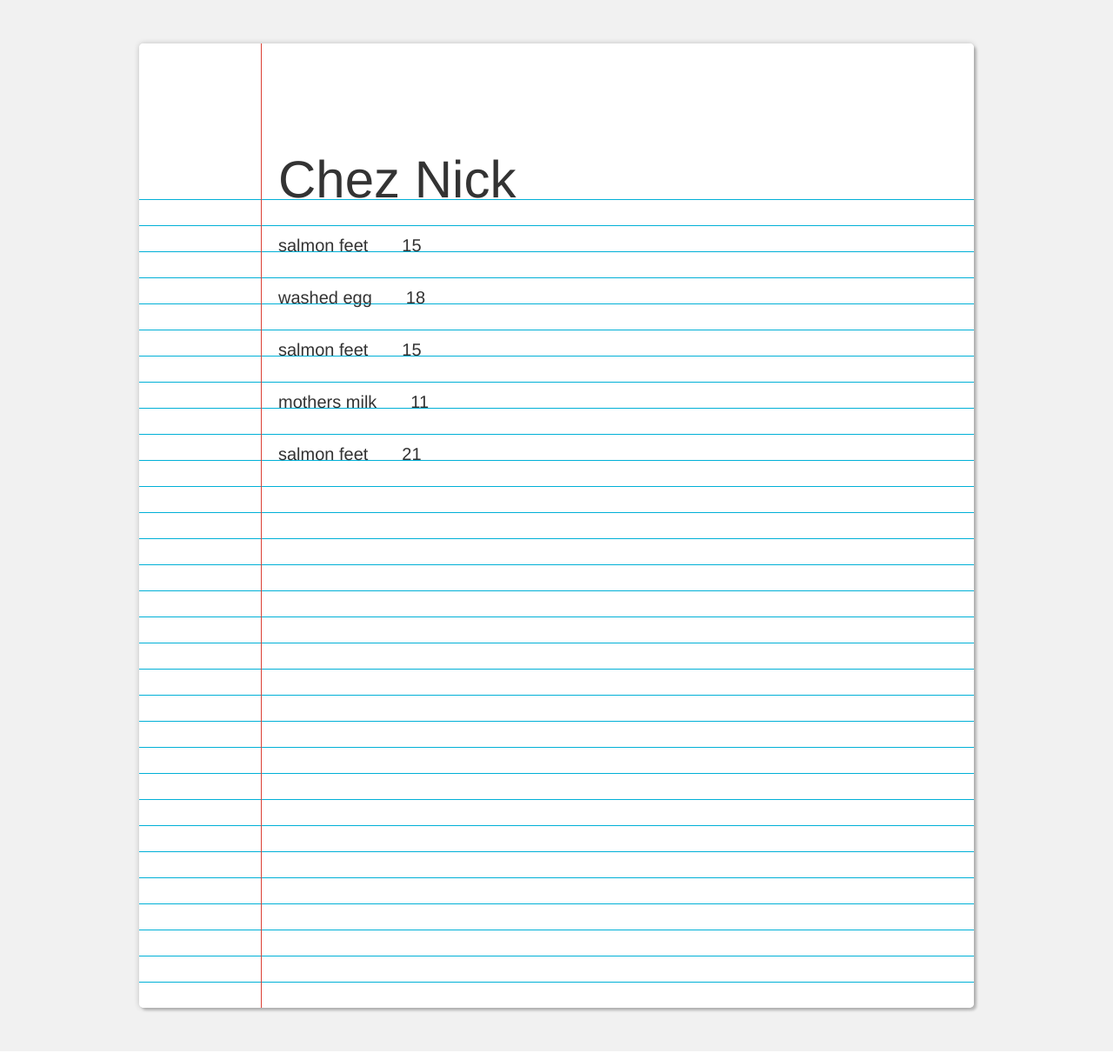
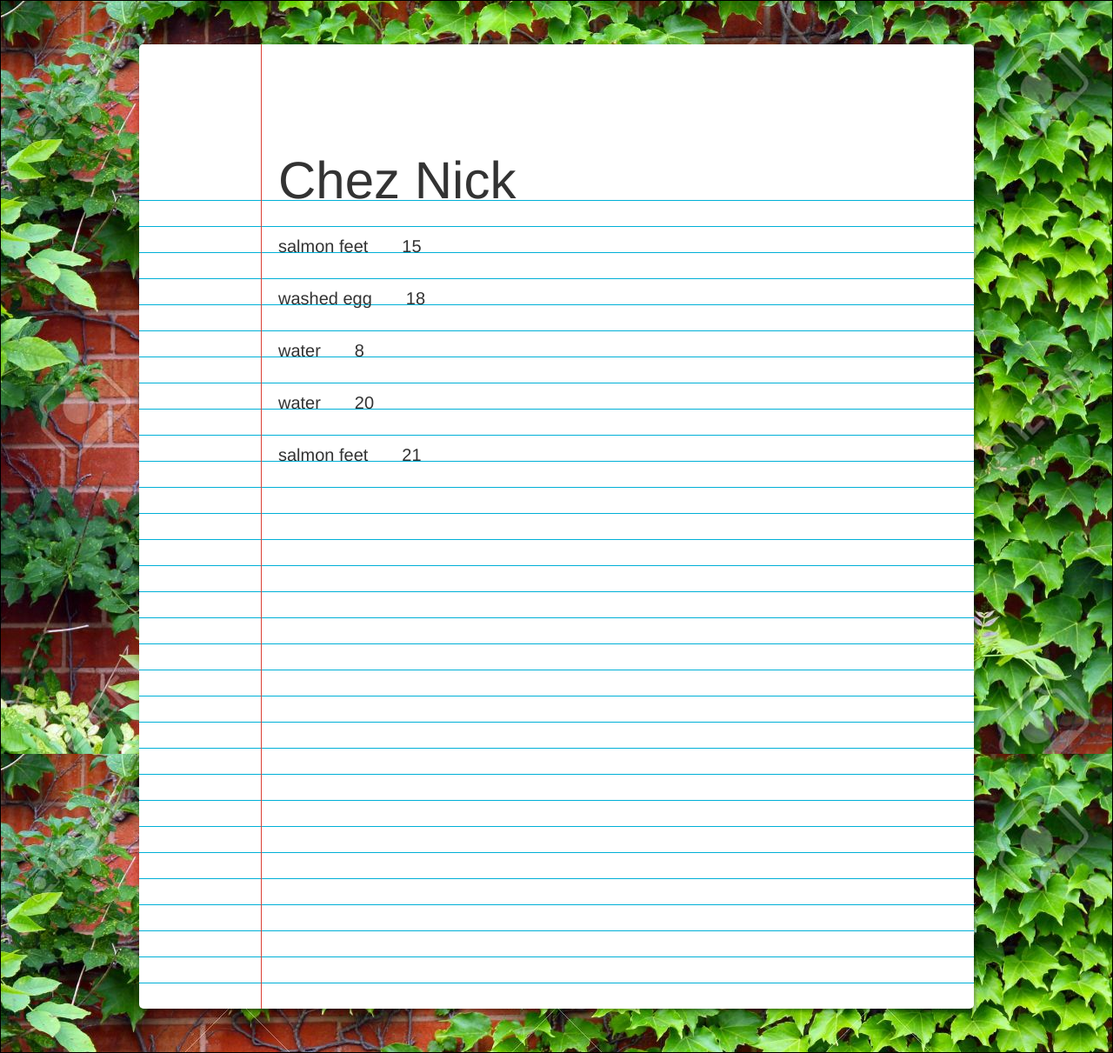
Before and after one commit to nickFurlotte/menu_gen, a Flask app: page / in a window 1280 px wide. Shown: the whole page at 87% size. Run offline with Flask 2, Linux system fonts and the light colour scheme; parts of the project's set-up code (start-up, migrations or seed data) failed here and were passed over; some libraries are stand-ins or nearby versions.

Commit message:
added brick wall

```diff
--- a/app.py
+++ b/app.py
@@ -15,13 +15,15 @@ food_names = foods.name.values.flatten()
 cooking_styles = [
 
     'grilled','fried','deep fried', 'braised','skillet fried','pan fried','boiled','steamed','sous vide','flambee','fast fry','foamed','deconstructed','scraped','quickened',
-    'blistered','lifted'
+    'blistered','lifted','locally sourced','beer braised','assorted','tossed','sprouted',
+    'rubbed'
 
 ]
 
 cooking_styles2 = [
     'British','American','Thai','Chinese','Southern','Mid-Western','Indian', "Creole",'Greek','Middle Eastern', 'gluten free','Mexican','TexMex','French',
-    'Southern Trailer Park','Late Summer'
+    'Southern Trailer Park','Late Summer','rustic','homespun','market','virgin',
+    'farm-to-table',
 ]
 
 adjectives = [
@@ -36,7 +38,7 @@ bridge_words2 = [
     'featuring','with','wrapped with','entangled in','created with','massaged on','massaged with','fully expressed with','deconstructed with','deconstructed on','with drippings of'
 ]
 
-singles = ['booze','washed egg','mothers milk','salmon feet']
+singles = ['booze','washed egg','mothers milk','salmon feet','water']
 
 @app.route('/', strict_slashes=False)
 @app.route('/<N>', strict_slashes=False)
--- a/static/style.css
+++ b/static/style.css
@@ -7,9 +7,18 @@
 }
 
 body {
-  background: #f1f1f1;
   font-family: helvetica neue, helvetica, arial, sans-serif;
   font-weight: 200;
+}
+
+#container{
+    background: url(brick_wall.jpg) top center;
+    width:100%;
+    height: 100%;
+    padding: 0px 0px 0px 0px;
+    margin-top: 0px;
+    margin-bottom: 0px;
+    border: 1px solid black;
 }
 
 #notebook-paper {
--- a/templates/index.html
+++ b/templates/index.html
@@ -21,6 +21,7 @@
   </head>
   <body>
 
+  <div id="container">
   <div id="notebook-paper">
   <header>
     <h1 style="margin-top:0px;">Chez Nick</h1>
@@ -33,6 +34,7 @@
     {% endfor %}
   </div>
  </div>
+ </div>
 
     <!-- jQuery (necessary for Bootstrap's JavaScript plugins) -->
     <script src="https://ajax.googleapis.com/ajax/libs/jquery/1.12.4/jquery.min.js"></script>
```
Also changed, not shown: static/brick_wall.jpg (added).
